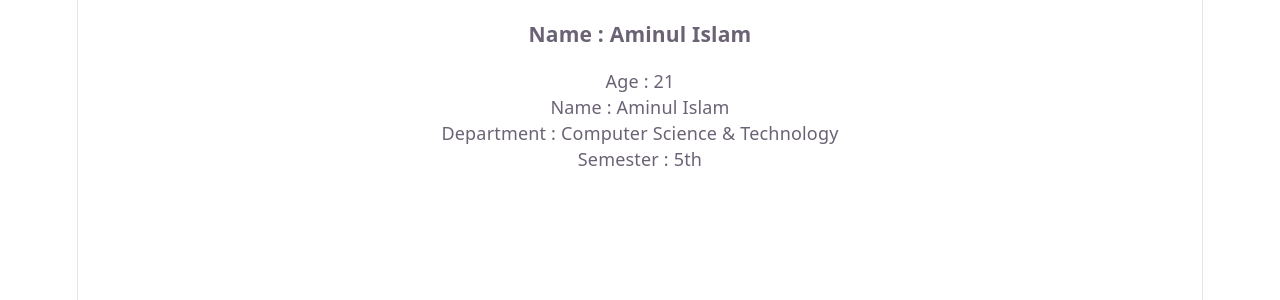
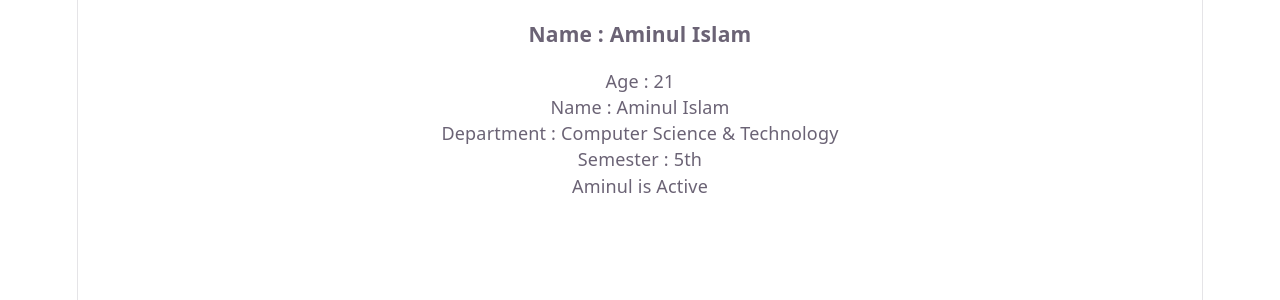
Before and after one commit to aminulislamdev/programming-hero-module-27, a React (Vite) app in the folder 03-components-and-props/: page / in a window 1280 px wide. Shown: the top 300 px of the page. Built offline with nearby package versions, Linux system fonts and the light colour scheme.

Commit message:
Add Status component with active state props

```diff
--- a/03-components-and-props/src/App.tsx
+++ b/03-components-and-props/src/App.tsx
@@ -1,4 +1,5 @@
 import './App.css'
+import Status from './components/Status'
 import Student from './components/Student'
 import User from './components/User'
 
@@ -6,6 +7,7 @@ function App() {
   return <>
     <User name="Aminul Islam" age={21} />
     <Student name="Aminul Islam" department='Computer Science & Technology' semester={5}/>
+    <Status name="Aminul" isActive={true}/>
   </>
 }
 
--- /dev/null
+++ b/03-components-and-props/src/components/Status.tsx
@@ -0,0 +1,7 @@
+export default function Status(props: { name: string, isActive: boolean }) {
+  return (
+    <div>
+      {props.name} is {props.isActive ? "Active" : "Offline"}
+    </div>
+  )
+}
```
